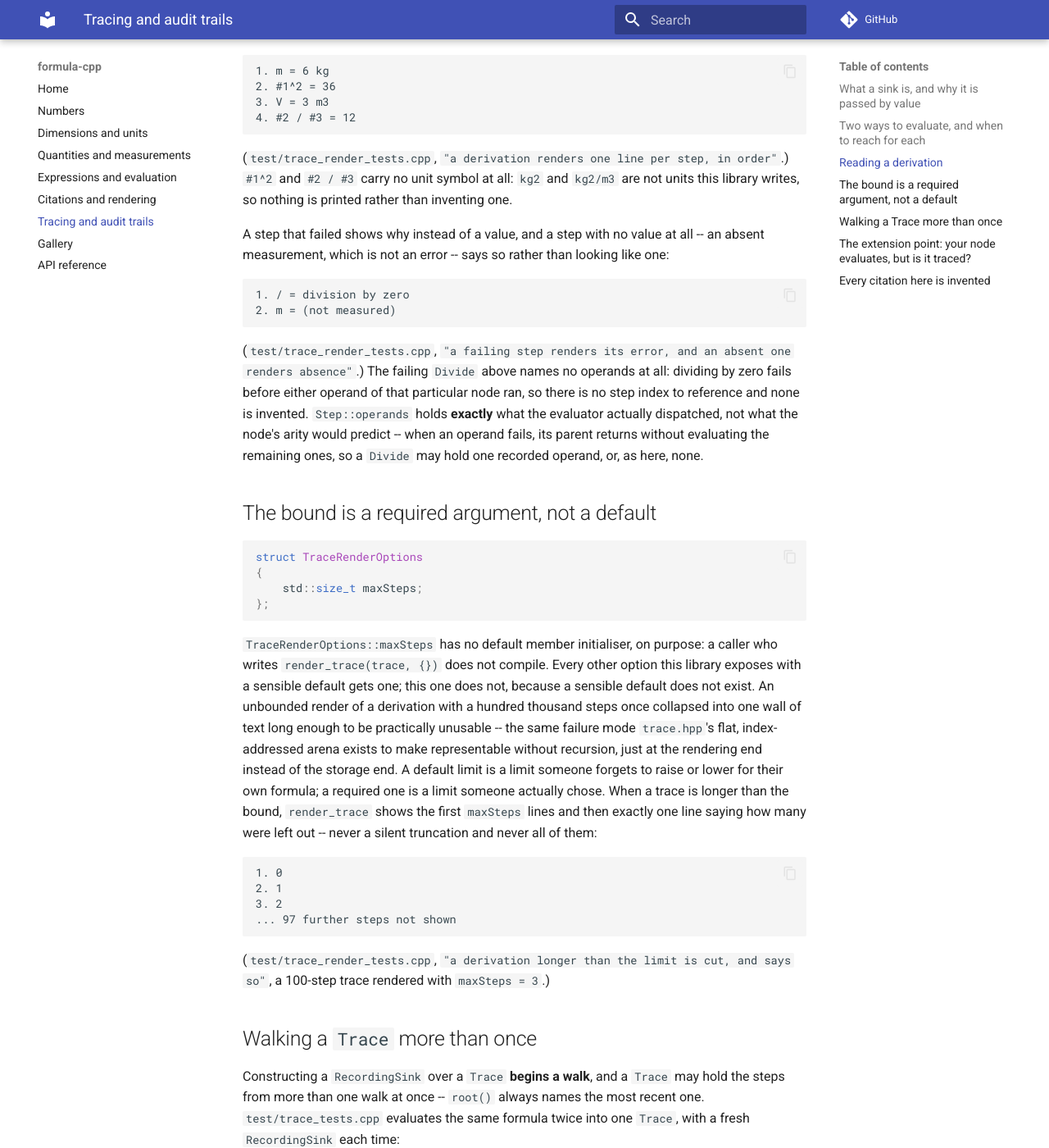
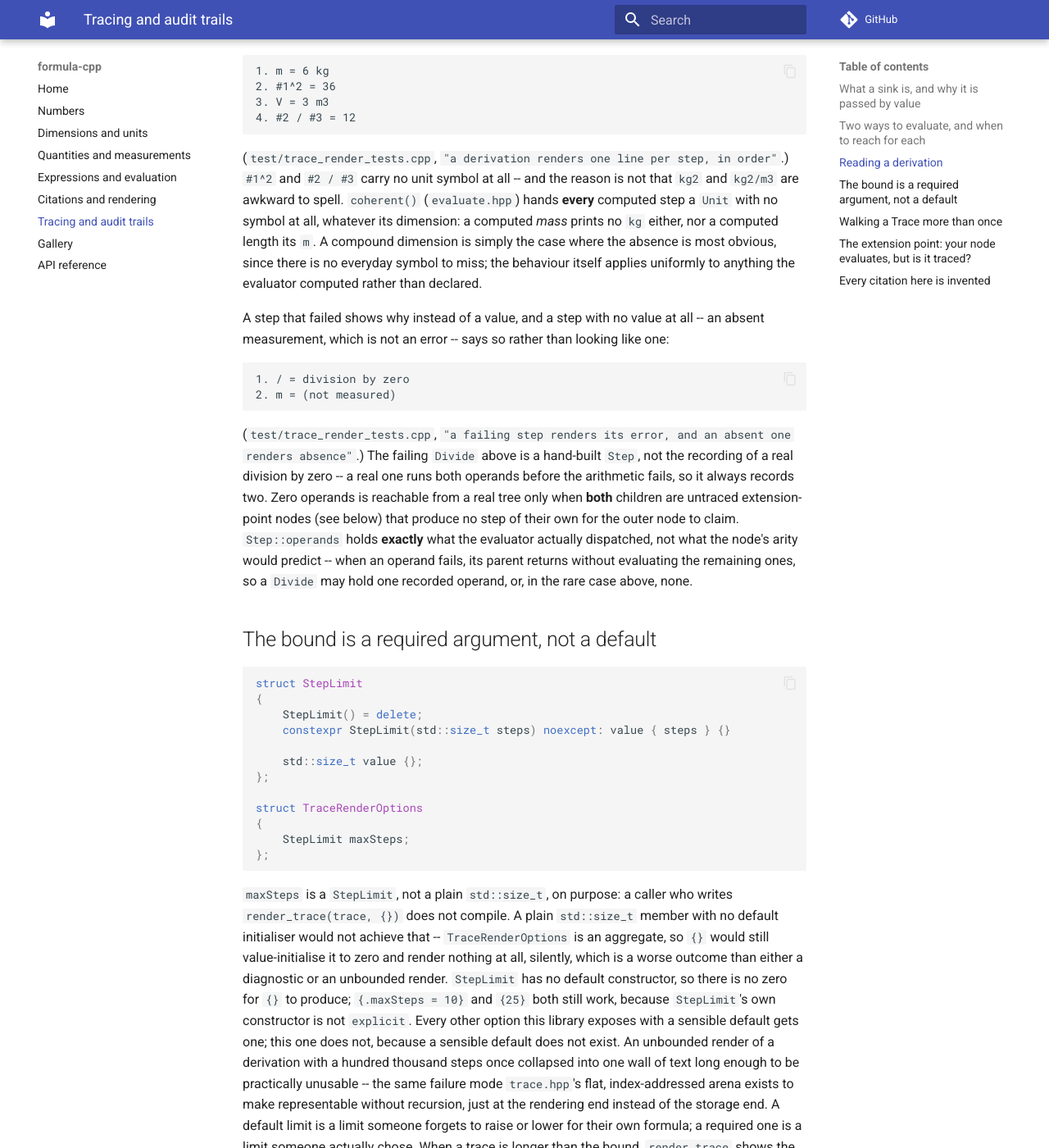
Before and after one commit to LASTRADA-Software/formula-cpp, an MkDocs documentation site: the page built from docs/tracing.md, in a window 1280 px wide and 1400 px high, scrolled down 4359 px. Shown: the whole window at 82% size. Built offline with MkDocs 1.6.1 and Material for MkDocs 9.7.7, drawn with Linux system fonts in a browser that asks for light colours; comment, search, counter and statistics services are not loaded.

Commit message:
fix(trace): make render_trace(trace, {}) fail to compile
TraceRenderOptions::maxSteps had no default member initialiser, which reads
as a guarantee against an unbounded render but is not one: the struct is an
aggregate, so render_trace(trace, {}) compiled clean and silently rendered
zero steps -- the one outcome the missing initialiser was supposed to rule
out. maxSteps is now a StepLimit, a type with no default constructor, so {}
is ill-formed instead of silently empty. Pinned with a negative-compile test
(confirmed failing on cl, clang-cl and GCC, each for its own wording) since
this compile-time guarantee previously had no test at all.

Also corrects two causal claims nearby that did not survive a real probe:
a Divide that fails on division by zero always records both operands (it
fails only after both have run), and the reason a computed step shows no
unit symbol is that coherent() hands every computed step a symbol-less Unit
unconditionally, not that compound-dimension symbols like kg2/m3 are
unwritable -- a computed plain mass or length shows no unit either.

Signed-off-by: Christian Parpart <c.parpart@lastrada.net>

````diff
--- a/docs/tracing.md
+++ b/docs/tracing.md
@@ -233,9 +233,14 @@
 ```
 
 (`test/trace_render_tests.cpp`, `"a derivation renders one line per step, in
-order"`.) `#1^2` and `#2 / #3` carry no unit symbol at all: `kg2` and `kg2/m3`
-are not units this library writes, so nothing is printed rather than
-inventing one.
+order"`.) `#1^2` and `#2 / #3` carry no unit symbol at all -- and the reason is
+not that `kg2` and `kg2/m3` are awkward to spell. `coherent()`
+(`evaluate.hpp`) hands **every** computed step a `Unit` with no symbol at all,
+whatever its dimension: a computed *mass* prints no `kg` either, nor a
+computed length its `m`. A compound dimension is simply the case where the
+absence is most obvious, since there is no everyday symbol to miss; the
+behaviour itself applies uniformly to anything the evaluator computed rather
+than declared.
 
 A step that failed shows why instead of a value, and a step with no value at
 all -- an absent measurement, which is not an error -- says so rather than
@@ -247,33 +252,50 @@
 ```
 
 (`test/trace_render_tests.cpp`, `"a failing step renders its error, and an
-absent one renders absence"`.) The failing `Divide` above names no operands at
-all: dividing by zero fails before either operand of that particular node ran,
-so there is no step index to reference and none is invented. `Step::operands`
-holds **exactly** what the evaluator actually dispatched, not what the node's
-arity would predict -- when an operand fails, its parent returns without
-evaluating the remaining ones, so a `Divide` may hold one recorded operand,
-or, as here, none.
+absent one renders absence"`.) The failing `Divide` above is a hand-built
+`Step`, not the recording of a real division by zero -- a real one runs both
+operands before the arithmetic fails, so it always records two. Zero operands
+is reachable from a real tree only when **both** children are untraced
+extension-point nodes (see below) that produce no step of their own for the
+outer node to claim. `Step::operands` holds **exactly** what the evaluator
+actually dispatched, not what the node's arity would predict -- when an
+operand fails, its parent returns without evaluating the remaining ones, so a
+`Divide` may hold one recorded operand, or, in the rare case above, none.
 
 ## The bound is a required argument, not a default
 
 ```cpp
+struct StepLimit
+{
+    StepLimit() = delete;
+    constexpr StepLimit(std::size_t steps) noexcept: value { steps } {}
+
+    std::size_t value {};
+};
+
 struct TraceRenderOptions
 {
-    std::size_t maxSteps;
+    StepLimit maxSteps;
 };
 ```
 
-`TraceRenderOptions::maxSteps` has no default member initialiser, on purpose:
-a caller who writes `render_trace(trace, {})` does not compile. Every other
-option this library exposes with a sensible default gets one; this one does
-not, because a sensible default does not exist. An unbounded render of a
-derivation with a hundred thousand steps once collapsed into one wall of text
-long enough to be practically unusable -- the same failure mode `trace.hpp`'s
-flat, index-addressed arena exists to make representable without recursion,
-just at the rendering end instead of the storage end. A default limit is a
-limit someone forgets to raise or lower for their own formula; a required one
-is a limit someone actually chose. When a trace is longer than the bound,
+`maxSteps` is a `StepLimit`, not a plain `std::size_t`, on purpose: a caller
+who writes `render_trace(trace, {})` does not compile. A plain `std::size_t`
+member with no default initialiser would not achieve that --
+`TraceRenderOptions` is an aggregate, so `{}` would still value-initialise it
+to zero and render nothing at all, silently, which is a worse outcome than
+either a diagnostic or an unbounded render. `StepLimit` has no default
+constructor, so there is no zero for `{}` to produce; `{.maxSteps = 10}` and
+`{25}` both still work, because `StepLimit`'s own constructor is not
+`explicit`. Every other option this library exposes with a sensible default
+gets one; this one does not, because a sensible default does not exist. An
+unbounded render of a derivation with a hundred thousand steps once collapsed
+into one wall of text long enough to be practically unusable -- the same
+failure mode `trace.hpp`'s flat, index-addressed arena exists to make
+representable without recursion, just at the rendering end instead of the
+storage end. A default limit is a limit someone forgets to raise or lower for
+their own formula; a required one is a limit someone actually chose. When a
+trace is longer than the bound,
 `render_trace` shows the first `maxSteps` lines and then exactly one line
 saying how many were left out -- never a silent truncation and never all of
 them:
````
Also changed, not shown: 4 other files.
